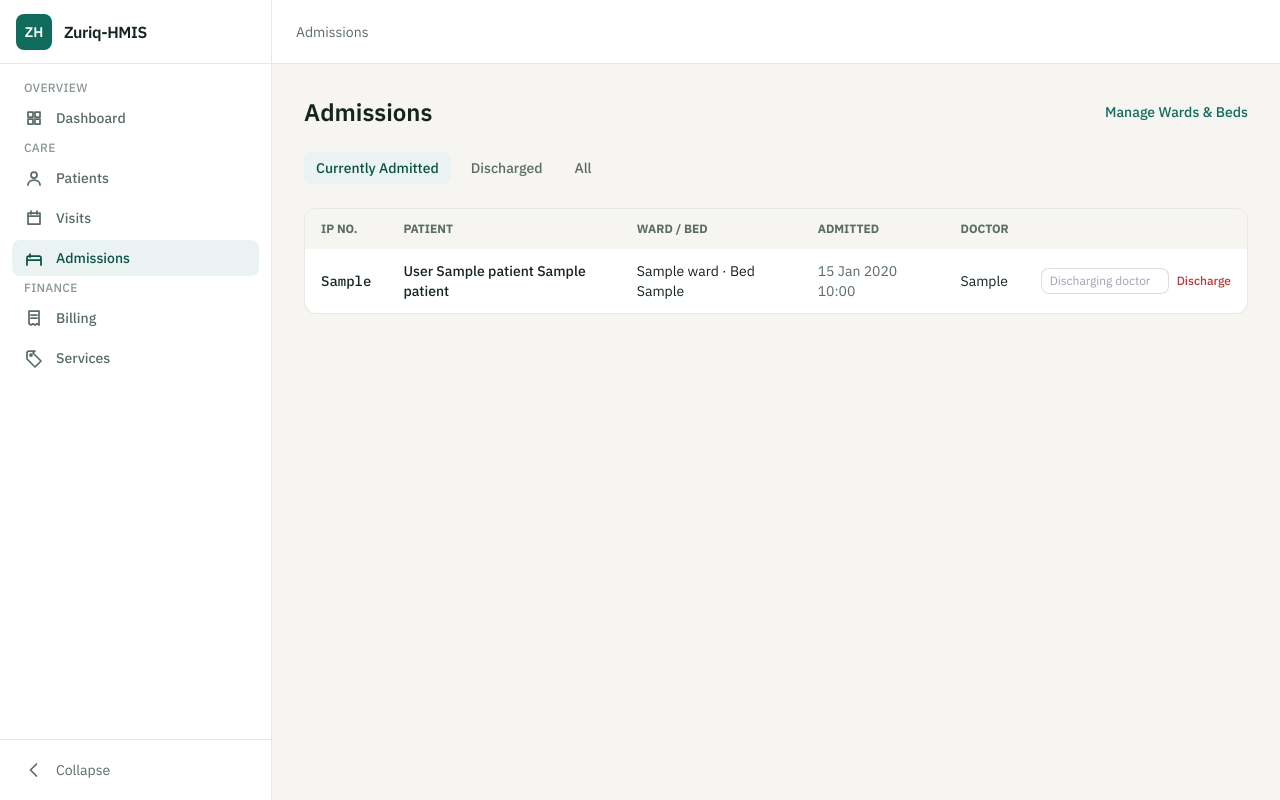
After one commit to dennis-mutethia/zuriq-hmis, a Flask app: page /admissions/ in a window 1280 px wide. The commit adds this page. Run offline with Flask 3, Linux system fonts and the light colour scheme; tables that the repository leaves empty hold one stand-in row (values such as "Sample post"); some libraries are stand-ins or nearby versions.

Commit message:
admissions

```diff
--- a/app/__init__.py
+++ b/app/__init__.py
@@ -26,4 +26,7 @@ def create_app():
     from app.routes.billing import billing_bp
     app.register_blueprint(billing_bp)
 
+    from app.routes.admissions import admissions_bp
+    app.register_blueprint(admissions_bp)
+
     return app
--- a/app/models.py
+++ b/app/models.py
@@ -180,3 +180,59 @@ class BillItem(db.Model):
     has_been_paid_for = db.Column(db.Boolean, nullable=False, default=False)
 
     service = db.relationship("Service")
+
+
+class Ward(db.Model):
+    __tablename__ = "wards"
+    ward_id = db.Column(db.Integer, primary_key=True)
+    name = db.Column(db.Text, nullable=False)
+
+
+class Bed(db.Model):
+    __tablename__ = "beds"
+    bed_id = db.Column(db.Integer, primary_key=True)
+    ward_id = db.Column(db.Integer, db.ForeignKey("wards.ward_id"), nullable=False)
+    bed_no = db.Column(db.Text, nullable=False)
+    bed_status = db.Column(db.Text, nullable=False, default="Vacant")
+
+    ward = db.relationship("Ward", backref="beds")
+
+
+class Admission(db.Model):
+    __tablename__ = "admissions"
+
+    admission_id = db.Column(db.Integer, primary_key=True)
+    visit_id = db.Column(db.Integer, db.ForeignKey("visits.visit_id"))
+    patient_id = db.Column(db.Integer, db.ForeignKey("patients.patient_id"), nullable=False)
+    admission_datetime = db.Column(db.DateTime(timezone=True), default=lambda: datetime.now(timezone.utc))
+    discharge_datetime = db.Column(db.DateTime(timezone=True))
+    is_in_admission = db.Column(db.Boolean, nullable=False, default=True)
+    admitted_by = db.Column(db.Integer, db.ForeignKey("system_users.system_user_id"))
+    admitting_doctor = db.Column(db.Text)
+    discharging_doctor = db.Column(db.Text)
+    received_by_nurse = db.Column(db.Text)
+
+    patient = db.relationship("Patient")
+    visit = db.relationship("Visit")
+    bed_assignments = db.relationship("AdmissionWard", backref="admission", order_by="AdmissionWard.assigned_at")
+
+    @property
+    def current_bed_assignment(self):
+        for a in reversed(self.bed_assignments):
+            if a.is_current_bed:
+                return a
+        return None
+
+
+class AdmissionWard(db.Model):
+    __tablename__ = "admission_ward"
+
+    admission_ward_id = db.Column(db.Integer, primary_key=True)
+    admission_id = db.Column(db.Integer, db.ForeignKey("admissions.admission_id"), nullable=False)
+    ward_id = db.Column(db.Integer, db.ForeignKey("wards.ward_id"), nullable=False)
+    bed_id = db.Column(db.Integer, db.ForeignKey("beds.bed_id"), nullable=False)
+    is_current_bed = db.Column(db.Boolean, nullable=False, default=True)
+    assigned_at = db.Column(db.DateTime(timezone=True), default=lambda: datetime.now(timezone.utc))
+
+    ward = db.relationship("Ward")
+    bed = db.relationship("Bed")
--- a/app/nav.py
+++ b/app/nav.py
@@ -9,6 +9,7 @@ _ICONS = {
     "calendar": '<path stroke-linecap="round" stroke-linejoin="round" d="M4 5h12v11H4V5zm0 3h12M7 3v3m6-3v3"/>',
     "receipt": '<path stroke-linecap="round" stroke-linejoin="round" d="M5 3h10v14l-2-1.3L11 17l-2-1.3L7 17l-2-1.3V3zM7 7h6M7 10h6"/>',
     "tag": '<path stroke-linecap="round" stroke-linejoin="round" d="M11 3H5a2 2 0 00-2 2v6l8 8 6-6-8-8z"/><circle cx="7" cy="7" r="1"/>',
+    "bed": '<path stroke-linecap="round" stroke-linejoin="round" d="M3 16v-6a2 2 0 012-2h10a2 2 0 012 2v6M3 16v1M17 16v1M3 12h14M6 9V6"/>',
 }
 
 
--- /dev/null
+++ b/app/routes/admissions.py
@@ -0,0 +1,111 @@
+from datetime import datetime, timezone
+from flask import Blueprint, render_template, request, redirect, url_for, flash
+from app import db
+from app.models import Admission, AdmissionWard, Patient, Visit, Ward, Bed
+
+admissions_bp = Blueprint("admissions", __name__, url_prefix="/admissions")
+
+
+@admissions_bp.route("/")
+def list_admissions():
+    status = request.args.get("status", "current")
+    query = Admission.query
+    if status == "current":
+        query = query.filter_by(is_in_admission=True)
+    elif status == "discharged":
+        query = query.filter_by(is_in_admission=False)
+    admissions = query.order_by(Admission.admission_datetime.desc()).limit(200).all()
+    return render_template("admissions/list.html", admissions=admissions, status=status)
+
+
+@admissions_bp.route("/visit/<int:visit_id>/new", methods=["GET", "POST"])
+def new_admission(visit_id):
+    visit = Visit.query.get_or_404(visit_id)
+    patient = visit.patient
+
+    if request.method == "POST":
+        bed_id = request.form.get("bed_id")
+        bed = Bed.query.get_or_404(bed_id) if bed_id else None
+        if bed and bed.bed_status == "Occupied":
+            flash("That bed is already occupied — pick another.", "error")
+            return redirect(url_for("admissions.new_admission", visit_id=visit.visit_id))
+
+        admission = Admission(
+            visit_id=visit.visit_id,
+            patient_id=patient.patient_id,
+            admitting_doctor=request.form.get("admitting_doctor") or None,
+            received_by_nurse=request.form.get("received_by_nurse") or None,
+        )
+        db.session.add(admission)
+        db.session.flush()  # need admission_id before the bed assignment row
+
+        if bed:
+            db.session.add(AdmissionWard(
+                admission_id=admission.admission_id,
+                ward_id=bed.ward_id,
+                bed_id=bed.bed_id,
+                is_current_bed=True,
+            ))
+            bed.bed_status = "Occupied"
+
+        visit.is_admitted = True
+        db.session.commit()
+        # in_patient_no is assigned by a DB trigger right after insert;
+        # commit() expires the object so the next access re-fetches it.
+        flash(f"{patient.full_name} admitted — IP number {patient.in_patient_no}.", "success")
+        return redirect(url_for("admissions.list_admissions"))
+
+    return render_template(
+        "admissions/new.html",
+        visit=visit,
+        patient=patient,
+        available_beds=Bed.query.filter_by(bed_status="Vacant").order_by(Bed.ward_id, Bed.bed_no).all(),
+    )
+
+
+@admissions_bp.route("/<int:admission_id>/discharge", methods=["POST"])
+def discharge(admission_id):
+    admission = Admission.query.get_or_404(admission_id)
+    admission.is_in_admission = False
+    admission.discharge_datetime = datetime.now(timezone.utc)
+    admission.discharging_doctor = request.form.get("discharging_doctor") or None
+
+    current = admission.current_bed_assignment
+    if current:
+        current.is_current_bed = False
+        current.bed.bed_status = "Vacant"
+
+    db.session.commit()
+    flash(f"{admission.patient.full_name} discharged.", "success")
+    return redirect(url_for("admissions.list_admissions"))
+
+
+# ── Wards & Beds (simple admin) ─────────────────────────────────────────
+
+@admissions_bp.route("/wards")
+def list_wards():
+    wards = Ward.query.order_by(Ward.name).all()
+    return render_template("admissions/wards.html", wards=wards)
+
+
+@admissions_bp.route("/wards/new", methods=["GET", "POST"])
+def new_ward():
+    if request.method == "POST":
+        ward = Ward(name=request.form["name"].strip())
+        db.session.add(ward)
+        db.session.commit()
+        flash(f"Ward '{ward.name}' added.", "success")
+        return redirect(url_for("admissions.list_wards"))
+    return render_template("admissions/ward_form.html")
+
+
+@admissions_bp.route("/wards/<int:ward_id>/beds/new", methods=["GET", "POST"])
+def new_bed(ward_id):
+    ward = Ward.query.get_or_404(ward_id)
+    if request.method == "POST":
+        bed = Bed(ward_id=ward.ward_id, bed_no=request.form["bed_no"].strip())
+        db.session.add(bed)
+        db.session.commit()
+        flash(f"Bed '{bed.bed_no}' added to {ward.name}.", "success")
+        return redirect(url_for("admissions.list_wards"))
+    return render_template("admissions/bed_form.html", ward=ward)
--- /dev/null
+++ b/app/templates/admissions/list.html
@@ -0,0 +1,72 @@
+{% extends "base.html" %}
+{% block title %}Admissions — Zuriq-HMIS{% endblock %}
+{% block breadcrumb %}Admissions{% endblock %}
+{% block content %}
+
+<div class="flex items-center justify-between mb-6">
+    <h1 class="text-2xl font-semibold text-ink">Admissions</h1>
+    <a href="{{ url_for('admissions.list_wards') }}" class="text-sm text-brand-600 hover:text-brand-700 font-medium">
+        Manage Wards & Beds
+    </a>
+</div>
+
+<div class="flex gap-2 mb-6">
+    <a href="{{ url_for('admissions.list_admissions', status='current') }}"
+       class="px-3 py-1.5 rounded-lg text-sm font-medium {{ 'bg-brand-50 text-brand-700' if status == 'current' else 'text-muted hover:bg-canvas' }}">
+        Currently Admitted
+    </a>
+    <a href="{{ url_for('admissions.list_admissions', status='discharged') }}"
+       class="px-3 py-1.5 rounded-lg text-sm font-medium {{ 'bg-brand-50 text-brand-700' if status == 'discharged' else 'text-muted hover:bg-canvas' }}">
+        Discharged
+    </a>
+    <a href="{{ url_for('admissions.list_admissions', status='all') }}"
+       class="px-3 py-1.5 rounded-lg text-sm font-medium {{ 'bg-brand-50 text-brand-700' if status == 'all' else 'text-muted hover:bg-canvas' }}">
+        All
+    </a>
+</div>
+
+<div class="bg-white rounded-xl border border-ink/10 overflow-hidden">
+    <table class="w-full text-sm text-left">
+        <thead class="bg-canvas text-muted uppercase text-xs">
+            <tr>
+                <th class="px-4 py-3">IP No.</th>
+                <th class="px-4 py-3">Patient</th>
+                <th class="px-4 py-3">Ward / Bed</th>
+                <th class="px-4 py-3">Admitted</th>
+                <th class="px-4 py-3">Doctor</th>
+                <th class="px-4 py-3"></th>
+            </tr>
+        </thead>
+        <tbody class="divide-y divide-ink/5">
+            {% for a in admissions %}
+            <tr class="hover:bg-canvas/60">
+                <td class="px-4 py-3 font-mono text-ink">{{ a.patient.in_patient_no or "—" }}</td>
+                <td class="px-4 py-3 font-medium">{{ a.patient.full_name }}</td>
+                <td class="px-4 py-3">
+                    {% if a.current_bed_assignment %}
+                    {{ a.current_bed_assignment.ward.name }} · Bed {{ a.current_bed_assignment.bed.bed_no }}
+                    {% else %}—{% endif %}
+                </td>
+                <td class="px-4 py-3 text-muted">{{ a.admission_datetime.strftime("%d %b %Y %H:%M") }}</td>
+                <td class="px-4 py-3">{{ a.admitting_doctor or "—" }}</td>
+                <td class="px-4 py-3 text-right">
+                    {% if a.is_in_admission %}
+                    <form method="post" action="{{ url_for('admissions.discharge', admission_id=a.admission_id) }}"
+                          onsubmit="return confirm('Discharge {{ a.patient.full_name }}?');" class="inline-flex items-center gap-2">
+                        <input name="discharging_doctor" placeholder="Discharging doctor"
+                               class="border border-ink/15 rounded-lg px-2 py-1 text-xs w-32">
+                        <button type="submit" class="text-danger hover:text-danger/80 font-medium text-xs">Discharge</button>
+                    </form>
+                    {% else %}
+                    <span class="text-xs text-muted">Discharged {{ a.discharge_datetime.strftime("%d %b") if a.discharge_datetime else "" }}</span>
+                    {% endif %}
+                </td>
+            </tr>
+            {% else %}
+            <tr><td colspan="6" class="px-4 py-8 text-center text-muted/60">No admissions in this view.</td></tr>
+            {% endfor %}
+        </tbody>
+    </table>
+</div>
+
+{% endblock %}
--- a/app/templates/base.html
+++ b/app/templates/base.html
@@ -78,6 +78,7 @@
                 <div class="nav-section-label px-3 text-xs font-medium uppercase tracking-wide text-muted/70 mt-4 mb-1">Care</div>
                 {{ nav_link('patients.list_patients', 'Patients', 'user') }}
                 {{ nav_link('visits.list_visits', 'Visits', 'calendar') }}
+                {{ nav_link('admissions.list_admissions', 'Admissions', 'bed') }}
 
                 <div class="nav-section-label px-3 text-xs font-medium uppercase tracking-wide text-muted/70 mt-4 mb-1">Finance</div>
                 {{ nav_link('billing.list_bills', 'Billing', 'receipt') }}
--- a/app/templates/visits/list.html
+++ b/app/templates/visits/list.html
@@ -51,6 +51,10 @@
                     <a href="{{ url_for('billing.new_bill_for_visit', visit_id=v.visit_id) }}"
                        class="text-brand-600 hover:text-brand-700 font-medium">Bill</a>
                     {% endif %}
+                    {% if not v.is_admitted %}
+                    <a href="{{ url_for('admissions.new_admission', visit_id=v.visit_id) }}"
+                       class="text-ink/70 hover:text-ink font-medium ml-3">Admit</a>
+                    {% endif %}
                 </td>
             </tr>
             {% else %}
```
Also changed, not shown: app/templates/admissions/bed_form.html (added, +22 -0 lines), app/templates/admissions/new.html (added, +43 -0 lines), app/templates/admissions/ward_form.html (added, +21 -0 lines), app/templates/admissions/wards.html (added, +41 -0 lines), migrations/migration_add_admissions.sql (added, +60 -0 lines), schema.sql (+59 -0 lines), README.md.
